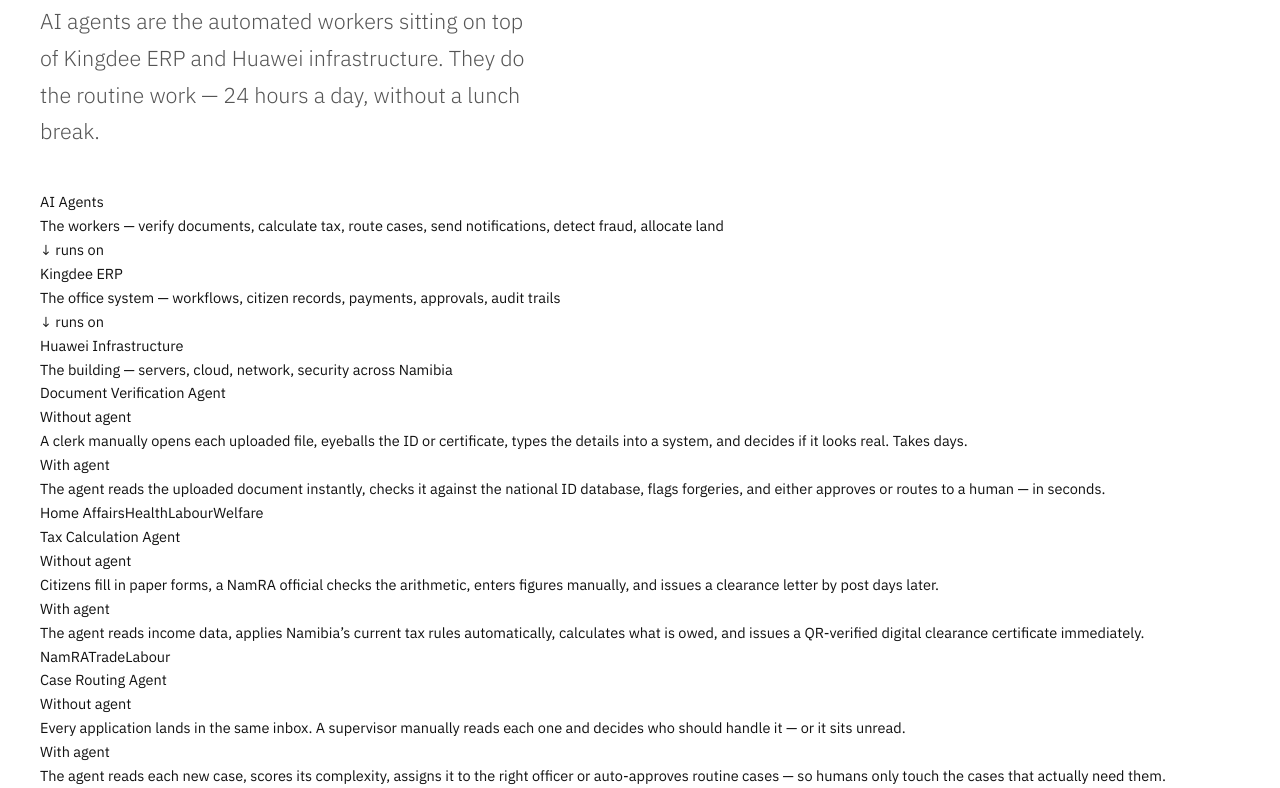
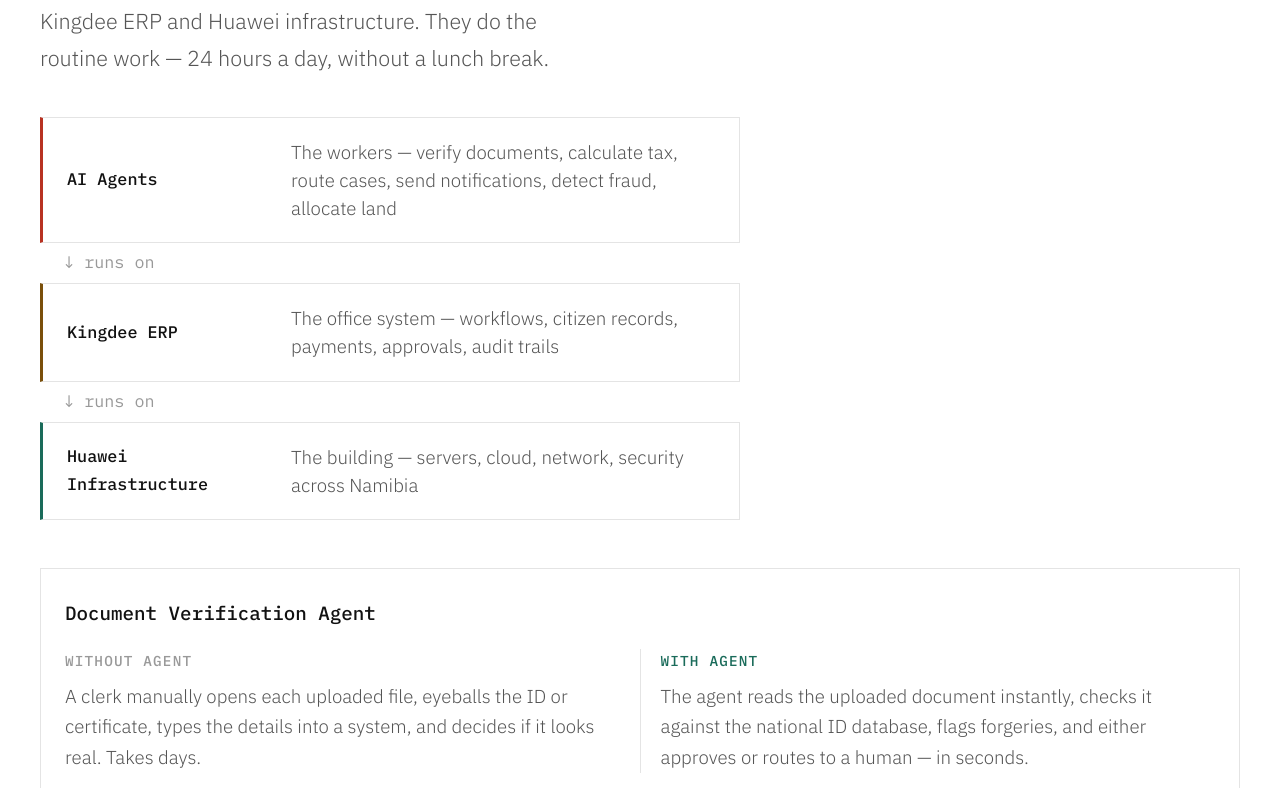
Before and after one commit to statusconfirmed031/namibia-kingdee-gov, a Next.js app: page / in a window 1280 px wide. Shown: the part 1812-2600 px from the top of the page. Built offline with nearby package versions, Linux system fonts and the light colour scheme.

Commit message:
Update app/page.module.css

```diff
--- a/app/page.module.css
+++ b/app/page.module.css
@@ -1,9 +1,12 @@
+/* HEADER */
 .header{position:sticky;top:0;z-index:100;background:var(--bg);border-bottom:1px solid var(--border);display:flex;align-items:center;justify-content:space-between;padding:0 2.5rem;height:60px}
 .logo{font-family:var(--font-mono),'IBM Plex Mono',monospace;font-size:17.25px;font-weight:500;letter-spacing:.06em}
 .logo span{color:var(--red)}
 .nav{display:flex;gap:1.75rem}
 .nav a{font-size:18.75px;color:var(--light);text-decoration:none;transition:color .15s}
 .nav a:hover{color:var(--black)}
+
+/* HERO */
 .hero{padding:5rem 2.5rem 4rem;border-bottom:1px solid var(--border)}
 .eyebrow{font-family:var(--font-mono),'IBM Plex Mono',monospace;font-size:15.75px;letter-spacing:.14em;text-transform:uppercase;color:var(--red);margin-bottom:1.25rem}
 .hero h1{font-size:clamp(2.85rem,5.25vw,4.5rem);font-weight:300;line-height:1.2;letter-spacing:-.02em;margin-bottom:1.25rem;max-width:700px}
@@ -14,21 +17,53 @@
 .stat:last-child{border-right:none}
 .statN{font-family:var(--font-mono),'IBM Plex Mono',monospace;font-size:2.25rem;font-weight:500;line-height:1;margin-bottom:.2rem}
 .statL{font-size:1.125rem;color:var(--light);text-transform:uppercase;letter-spacing:.07em}
+
+/* SECTIONS */
 .section{padding:4rem 2.5rem;border-bottom:1px solid var(--border)}
 .sectionLabel{font-family:var(--font-mono),'IBM Plex Mono',monospace;font-size:15.75px;letter-spacing:.14em;text-transform:uppercase;color:var(--light);margin-bottom:2rem}
 .section h2{font-size:2.25rem;font-weight:400;letter-spacing:-.01em;margin-bottom:.6rem}
-.sectionDesc{font-size:1.35rem;font-weight:300;color:var(--mid);max-width:500px;line-height:1.7;margin-bottom:2.5rem}
+.sectionDesc{font-size:1.35rem;font-weight:300;color:var(--mid);max-width:560px;line-height:1.7;margin-bottom:2.5rem}
+
+/* CONTEXT */
 .contextGrid{display:grid;grid-template-columns:repeat(2,1fr);gap:1px;background:var(--border);border:1px solid var(--border)}
 .contextItem{background:var(--bg);padding:1.5rem}
 .contextNum{font-family:var(--font-mono),'IBM Plex Mono',monospace;font-size:1.05rem;color:var(--red);margin-bottom:.5rem}
 .contextItem h3{font-size:1.275rem;font-weight:500;margin-bottom:.4rem}
 .contextItem p{font-size:1.26rem;color:var(--mid);font-weight:300;line-height:1.65}
+
+/* STACK DIAGRAM */
+.stackDiagram{margin-bottom:3rem;max-width:700px}
+.stackRow{border:1px solid var(--border);padding:1.25rem 1.5rem;display:flex;gap:1.5rem;align-items:center}
+.stackTop{border-left:3px solid var(--red)}
+.stackMid{border-left:3px solid var(--amber-fg)}
+.stackBot{border-left:3px solid var(--teal-fg)}
+.stackLabel{font-family:var(--font-mono),'IBM Plex Mono',monospace;font-size:1.05rem;font-weight:500;min-width:200px;color:var(--black)}
+.stackDesc{font-size:1.17rem;color:var(--mid);font-weight:300;line-height:1.5}
+.stackArrow{font-family:var(--font-mono),'IBM Plex Mono',monospace;font-size:1.05rem;color:var(--light);padding:.4rem 0 .4rem 1.5rem}
+
+/* AGENT CARDS */
+.agentGrid{display:flex;flex-direction:column;gap:1px;background:var(--border);border:1px solid var(--border)}
+.agentCard{background:var(--bg);padding:1.75rem 1.5rem}
+.agentCard:hover{background:var(--bg2)}
+.agentName{font-family:var(--font-mono),'IBM Plex Mono',monospace;font-size:1.2rem;font-weight:500;color:var(--black);margin-bottom:1.25rem}
+.agentCompare{display:grid;grid-template-columns:1fr 1px 1fr;gap:1.25rem;margin-bottom:1.25rem;align-items:start}
+.agentDivider{background:var(--border);width:1px;align-self:stretch}
+.agentCol p{font-size:1.17rem;color:var(--mid);font-weight:300;line-height:1.65}
+.agentColLabel{font-family:var(--font-mono),'IBM Plex Mono',monospace;font-size:.9rem;font-weight:500;letter-spacing:.08em;text-transform:uppercase;margin-bottom:.5rem}
+.agentWithout{color:var(--light)}
+.agentWith{color:var(--teal-fg)}
+.agentApplies{display:flex;gap:.4rem;flex-wrap:wrap}
+.agentTag{font-size:1.05rem;padding:2px 9px;border-radius:2px;background:var(--bg2);border:1px solid var(--border);color:var(--mid)}
+
+/* LEGEND */
 .legend{display:flex;gap:.5rem;flex-wrap:wrap;margin-bottom:2rem}
 .badge{font-size:16.5px;padding:3px 10px;border-radius:2px}
 .bCoral{background:var(--coral-bg);color:var(--coral-fg)}
 .bPurple{background:var(--purple-bg);color:var(--purple-fg)}
 .bTeal{background:var(--teal-bg);color:var(--teal-fg)}
 .bAmber{background:var(--amber-bg);color:var(--amber-fg)}
+
+/* TABLE */
 .tableWrap{border:1px solid var(--border);overflow:hidden}
 .tableHead{display:grid;grid-template-columns:220px 1fr 1.5fr 200px;background:var(--bg2);padding:.6rem 1rem;border-bottom:1px solid var(--border);gap:1rem}
 .tableHead span{font-family:var(--font-mono),'IBM Plex Mono',monospace;font-size:15px;letter-spacing:.1em;text-transform:uppercase;color:var(--light)}
@@ -47,10 +82,14 @@
 .tPurple{background:var(--purple-bg);color:var(--purple-fg)}
 .tTeal{background:var(--teal-bg);color:var(--teal-fg)}
 .tAmber{background:var(--amber-bg);color:var(--amber-fg)}
+
+/* FOUNDATION */
 .foundation{margin-top:1.5rem;border:1px solid var(--border);border-left:3px solid var(--red);padding:1.25rem 1.5rem;background:var(--bg2)}
 .foundation h4{font-size:1.275rem;font-weight:500;margin-bottom:.4rem}
 .foundation p{font-size:1.26rem;color:var(--mid);font-weight:300;line-height:1.65;max-width:700px}
 .foundation strong{color:var(--black);font-weight:500}
+
+/* PRIORITIES */
 .priorityGrid{display:grid;grid-template-columns:repeat(3,1fr);gap:1px;background:var(--border);border:1px solid var(--border)}
 .pCard{background:var(--bg);padding:1.5rem}
 .pTier{font-family:var(--font-mono),'IBM Plex Mono',monospace;font-size:15px;letter-spacing:.1em;text-transform:uppercase;color:var(--light);margin-bottom:.75rem}
@@ -61,8 +100,22 @@
 .pCard p{font-size:1.23rem;color:var(--mid);font-weight:300;line-height:1.65;margin-bottom:.9rem}
 .pReason{font-size:1.185rem;font-weight:300;color:var(--mid);border-top:1px solid var(--border);padding-top:.75rem;line-height:1.6}
 .pReason strong{display:block;font-weight:500;color:var(--black);font-size:1.125rem;text-transform:uppercase;letter-spacing:.06em;margin-bottom:.25rem}
+
+/* FOOTER */
 .footer{padding:2rem 2.5rem;border-top:1px solid var(--border);display:flex;align-items:center;justify-content:space-between;flex-wrap:wrap;gap:1rem}
 .footerLogo{font-family:var(--font-mono),'IBM Plex Mono',monospace;font-size:16.5px;font-weight:500;letter-spacing:.06em}
 .footerLogo span{color:var(--red)}
 .footer p{font-size:1.17rem;color:var(--light)}
-@media(max-width:800px){.header,.hero,.section,.footer{padding-left:1.25rem;padding-right:1.25rem}.tableHead{display:none}.deptRow{grid-template-columns:1fr}.priorityGrid,.contextGrid{grid-template-columns:1fr}.stats{flex-wrap:wrap}.stat{border-right:none;border-bottom:1px solid var(--border)}}
+
+/* RESPONSIVE */
+@media(max-width:800px){
+  .header,.hero,.section,.footer{padding-left:1.25rem;padding-right:1.25rem}
+  .tableHead{display:none}
+  .deptRow{grid-template-columns:1fr}
+  .priorityGrid,.contextGrid{grid-template-columns:1fr}
+  .stats{flex-wrap:wrap}
+  .stat{border-right:none;border-bottom:1px solid var(--border)}
+  .agentCompare{grid-template-columns:1fr;gap:.75rem}
+  .agentDivider{display:none}
+  .stackLabel{min-width:140px}
+}
```
